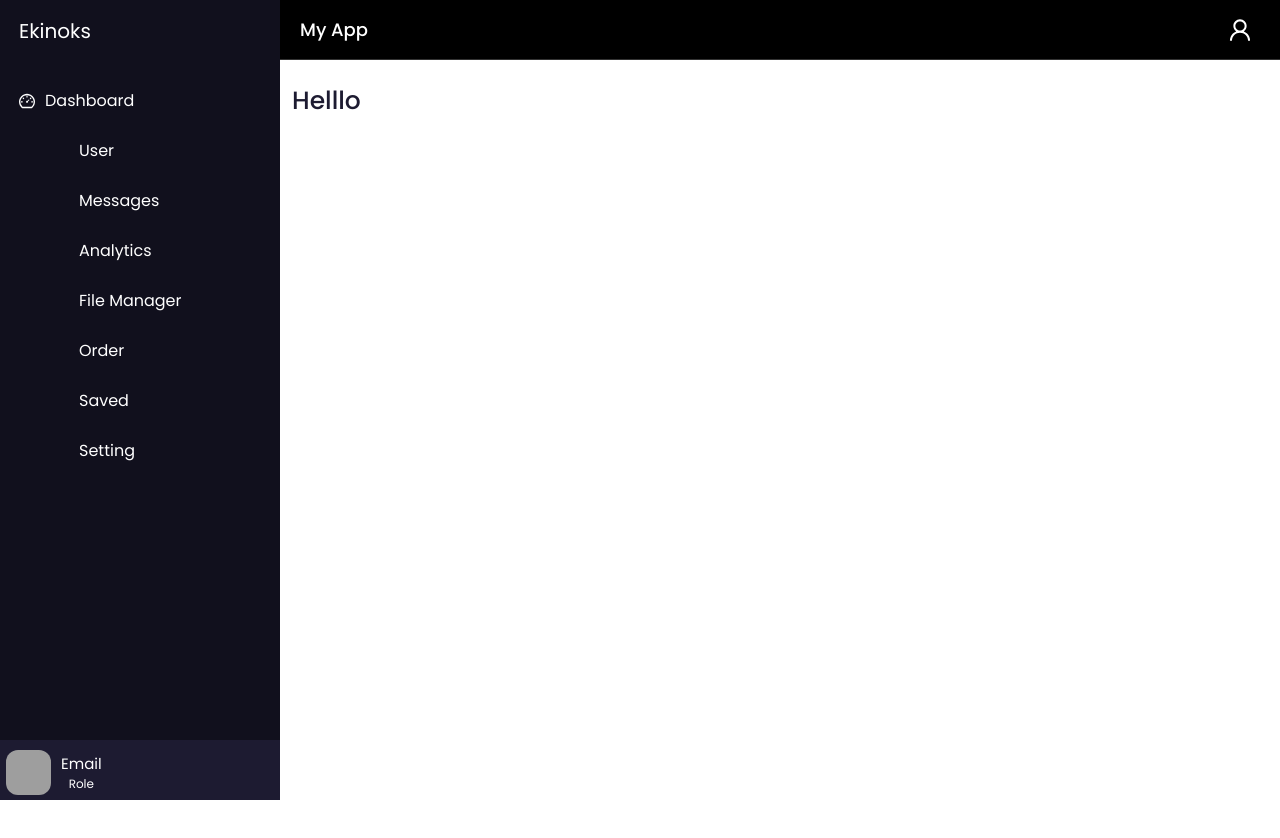
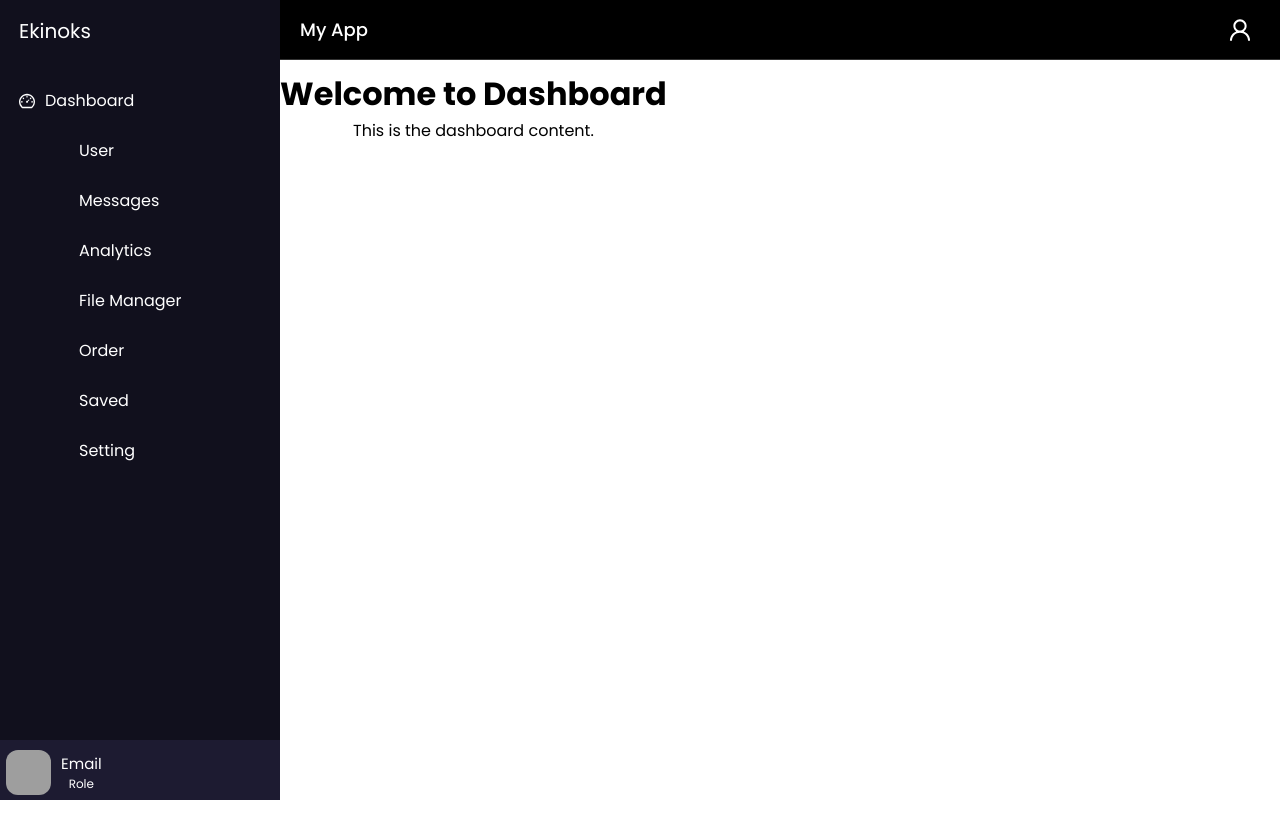
Before and after one commit to Sachittarway/FSAD-Employee-Management-System, a React (Create React App) app in the folder frontend/: page /EmployeeList in a window 1280 px wide. Shown: the top 838 px of the page. Built offline with nearby package versions, Linux system fonts and the light colour scheme; grey boxes are pictures that could not be loaded.

Commit message:
Added employee list template

```diff
--- a/frontend/src/Components/SideNavbar.jsx
+++ b/frontend/src/Components/SideNavbar.jsx
@@ -4,7 +4,7 @@
 import { Avatar } from "antd";
 import { UserOutlined } from "@ant-design/icons";
 
-const SideNavbar = ({props}) => {
+const SideNavbar = ({ children }) => {
   return (
     <>
       <div className="sidebar active">
@@ -102,7 +102,7 @@
       </div>
 
       <div class="home_content">
-        <div class="text">Helllo</div>
+        {children}
       </div>
     </>
   );
--- a/frontend/src/Pages/EmployeeList.jsx
+++ b/frontend/src/Pages/EmployeeList.jsx
@@ -2,9 +2,10 @@
 
 const EmployeeList = () =>{
     return(
-        <>
-            <SideNavbar props={"Hello"} />
-        </>
+        <SideNavbar>
+            <h1>Welcome to Dashboard</h1>
+            <p>This is the dashboard content.</p>
+        </SideNavbar>
     )
 }
 
```
